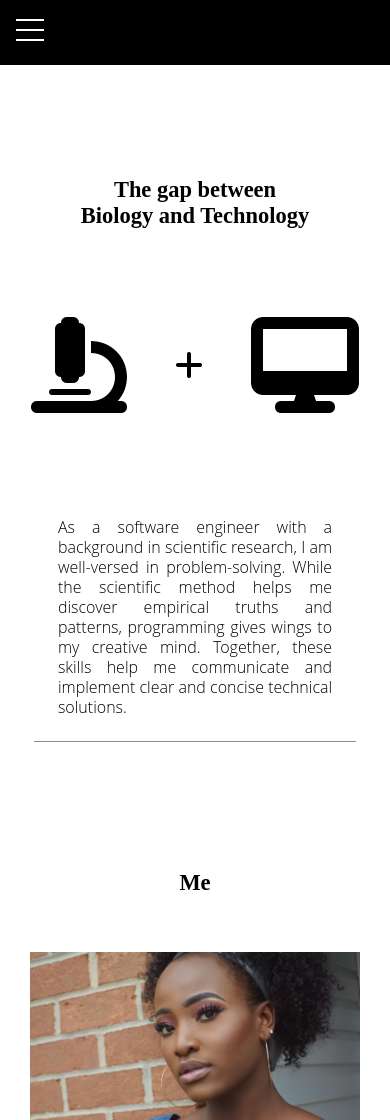
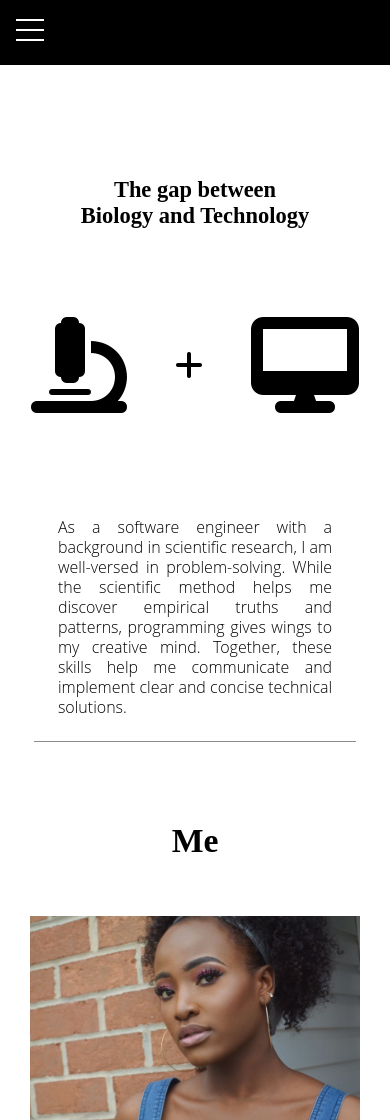
Before and after one commit to cenwachukwu/portfolio, a React (Create React App) app: page / in a window 390 px wide. Shown: the top 1120 px of the page. Built offline with nearby package versions, Linux system fonts and the light colour scheme; a web font is replaced by a local one.

Commit message:
maker the header responsive

```diff
--- a/src/About/About.js
+++ b/src/About/About.js
@@ -23,7 +23,7 @@ function About() {
                     </p>
                 </div>
 
-                <div className="aboutCatchPhrase">
+                <div className="aboutCatchPhrase2">
                     <h3 className="aboutCatchPhraseHTag">Me</h3>
                 </div>
                 <div className="aboutIconsContainerParent">
```
